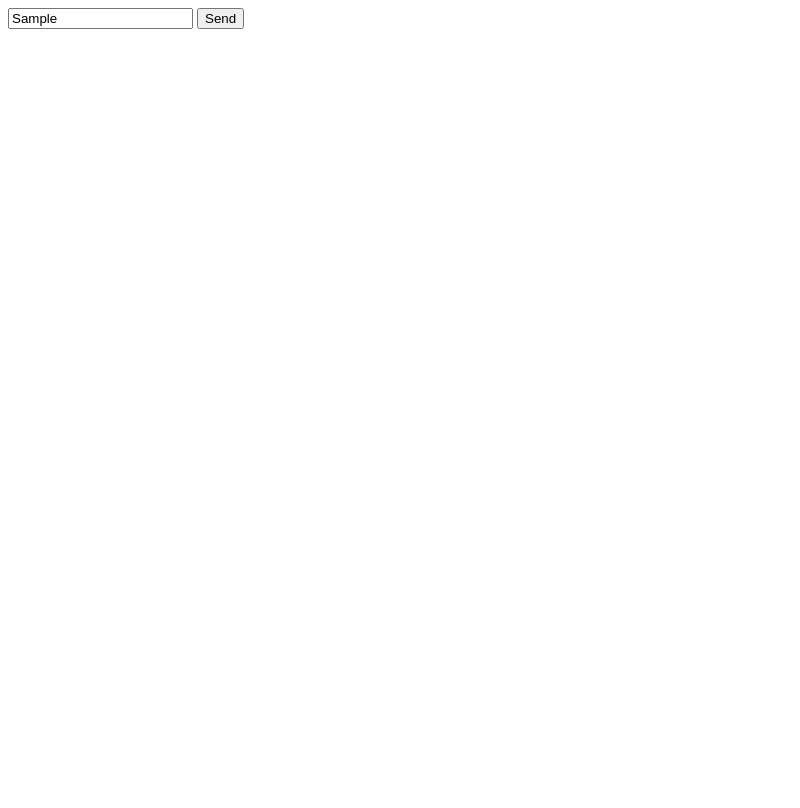
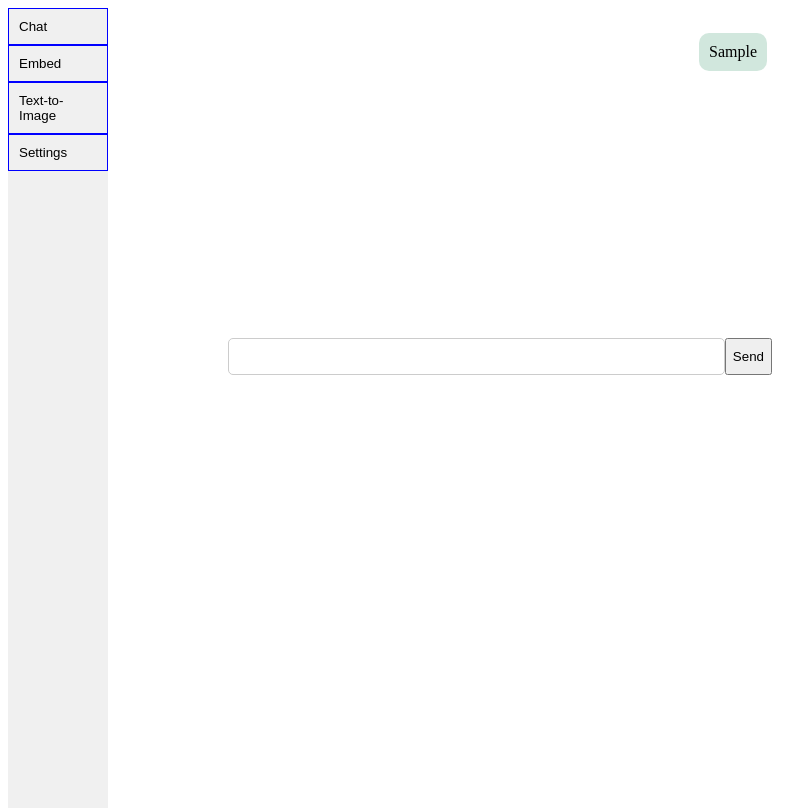
Before and after one commit to ANopony/byze-demo, an Electron app: page index.html in a window 800 px wide. Both pictures are taken after typing "Sample" into the empty fields and a click on the button "Send". Drawn offline with Linux system fonts and the light colour scheme; no server answers.

Commit message:
[+]feat: 切换界面和聊天界面

```diff
--- a/index.html
+++ b/index.html
@@ -3,15 +3,95 @@
   <head>
     <meta charset="UTF-8" />
     <title>AI Desktop App</title>
+    <style>
+      /* 侧边栏样式 */
+      .sidebar {
+        width: 100px;
+        height: 100vh;
+        background-color: #f0f0f0;
+        float: left;
+      }
+      .sidebar button {
+        width: 100%;
+        padding: 10px;
+        border: blue 1px solid;
+        background-color: transparent;
+        text-align: left;
+        cursor: pointer;
+      }
+      /* 界面容器样式 */
+      .content {
+        margin-left: 200px;
+        padding: 20px;
+      }
+      .page {
+        display: none;
+      }
+      .page.active {
+        display: block;
+      }
+      /* 聊天界面样式 */
+      .chat-bubble {
+        padding: 10px;
+        margin: 5px;
+        border-radius: 10px;
+        max-width: 70%;
+      }
+      .user-bubble {
+        background-color: #d1e7dd;
+        align-self: flex-end;
+      }
+      .ai-bubble {
+        background-color: #f8d7da;
+        align-self: flex-start;
+      }
+      #chat-output {
+        display: flex;
+        flex-direction: column;
+        height: 300px;
+        overflow-y: auto;
+      }
+      #chat-input-container {
+        display: flex;
+        margin-top: 10px;
+      }
+      #message-input {
+        flex-grow: 1;
+        padding: 10px;
+        border: 1px solid #ccc;
+        border-radius: 5px;
+      }
+
+    </style>
   </head>
   <body>
-    <div id="chat-container">
-      <input type="text" id="message-input" />
-      <button id="send-button">Send</button>
-      <div id="chat-output"></div>
+    <div class="sidebar">
+      <button data-page="chat">Chat</button>
+      <button data-page="embed">Embed</button>
+      <button data-page="text-to-image">Text-to-Image</button>
+      <button data-page="settings">Settings</button>
     </div>
-    <div id="image-container">
-      <img id="generated-image" />
+    <div class="content">
+      <div id="chat" class="page active">
+        <div id="chat-output"></div>
+        <div id="chat-input-container">
+        <input type="text" id="message-input" />
+        <button id="send-button">Send</button>
+        </div>
+      </div>
+      <div id="embed" class="page">
+        <h1>Embed 功能</h1>
+        <p>这里是 Embed 功能的界面。</p>
+      </div>
+      <div id="text-to-image" class="page">
+        <div id="image-container">
+          <img id="generated-image" />
+        </div>
+      </div>
+      <div id="settings" class="page">
+        <h1>设置</h1>
+        <p>这里是设置界面。</p>
+      </div>
     </div>
     <script src="renderer.js"></script>
   </body>
--- a/main.js
+++ b/main.js
@@ -18,6 +18,7 @@ function createWindow() {
 app.whenReady().then(() => {
   createWindow();
 
+  // ipcMain.handle 在主进程中处理来自渲染进程的异步请求
   ipcMain.handle('chat', async (event, message) => {
     try {
       const response = await axios.post('http://your-ollama-api/chat', { prompt: message });
--- a/renderer.js
+++ b/renderer.js
@@ -5,19 +5,49 @@ const sendButton = document.getElementById('send-button');
 const chatOutput = document.getElementById('chat-output');
 const generatedImage = document.getElementById('generated-image');
 
+// ipcRenderer.invoke 是一个异步方法，用于向主进程发送请求并等待响应
 sendButton.addEventListener('click', async () => {
   const message = messageInput.value;
+  // 添加用户消息气泡
+  const userBubble = document.createElement('div');
+  userBubble.classList.add('chat-bubble', 'user-bubble');
+  userBubble.textContent = message;
+  chatOutput.appendChild(userBubble);
+  messageInput.value = '';
 
   try {
     // 调用主进程的 chat 函数
     const chatResponse = await ipcRenderer.invoke('chat', message);
-    chatOutput.innerHTML += `<p>User: ${message}</p><p>AI: ${chatResponse}</p>`;
+    // 添加模型回复气泡
+    const aiBubble = document.createElement('div');
+    aiBubble.classList.add('chat-bubble', 'ai-bubble');
+    aiBubble.textContent = chatResponse;
+    chatOutput.appendChild(aiBubble);
 
-    //调用主进程的 generate-image 函数
-    const imageURL = await ipcRenderer.invoke('generate-image', message);
-    generatedImage.src = imageURL;
   } catch (error) {
     console.error('IPC error:', error);
-    chatOutput.innerHTML += '<p>Error occurred. Please try again.</p>';
+    const errorBubble = document.createElement('div');
+    errorBubble.classList.add('chat-bubble', 'ai-bubble');
+    errorBubble.textContent = 'Error occurred. Please try again.';
+    chatOutput.appendChild(errorBubble);
   }
+
+  // 滚动到最新消息
+  chatOutput.scrollTop = chatOutput.scrollHeight;
 });
+
+// 侧边栏切换
+const sidebarButtons = document.querySelectorAll('.sidebar button');
+const pages = document.querySelectorAll('.page');
+
+sidebarButtons.forEach((button) => {
+  button.addEventListener('click', () => {
+    const pageId = button.dataset.page;
+
+    pages.forEach((page) => {
+      page.classList.remove('active');
+    });
+
+    document.getElementById(pageId).classList.add('active');
+  });
+});
```
Also changed, not shown: package.json (+6 -2 lines), 2 other files.
